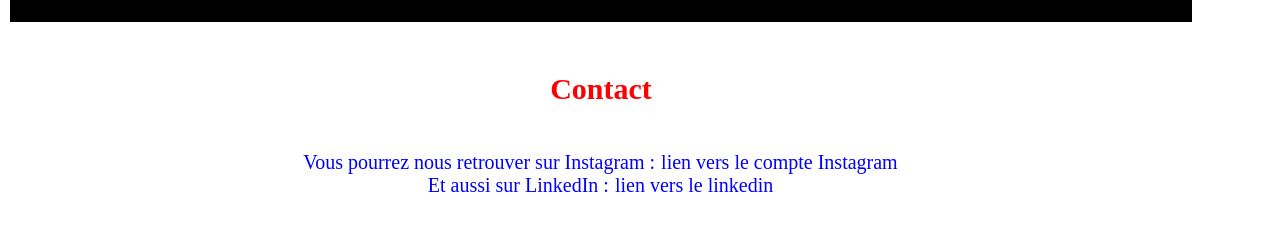
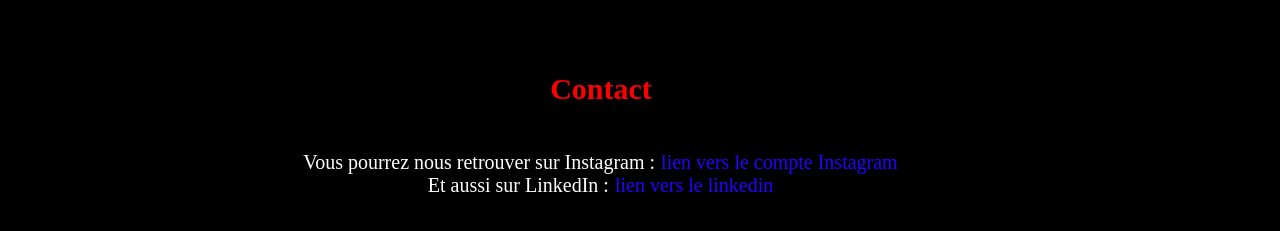
Before and after one commit to BUSTERDAY/Site-HUMAN-Ynov, a plain HTML site: page index.html in a window 1280 px wide. Shown: the part 715-946 px from the top of the page. Drawn offline with Linux system fonts and the light colour scheme.

Commit message:
style sombre sur accueil et claire sur page events

```diff
--- a/index.html
+++ b/index.html
@@ -7,7 +7,7 @@
         <link rel="stylesheet" href="style.css">
         <title> HUMAN Ynov </title>
     </head>
-    <body>
+    <body class="page_accueil">
         <div class="menu">
             <button class="button"> <a href="index.html"> Accueil </a></button>
             <button class="button" id="end"> <a href="pages/page_event.html"> Les évènements </a></button>
@@ -19,9 +19,9 @@
         </div>
         <div class="contact">
             <h2> Contact </h2>
-            <p>
-                Vous pourrez nous retrouver sur Instagram : <a target="_blank" href="https://www.instagram.com/humanynov/"> lien vers le compte Instagram </a> <br>
-                Et aussi sur LinkedIn : <a target="_blank" href="https://www.linkedin.com/company/human-ynov/"> lien vers le linkedin </a>
+            <p id="texte_accueil">
+                Vous pourrez nous retrouver sur Instagram : <a id="lien_accueil" target="_blank" href="https://www.instagram.com/humanynov/"> lien vers le compte Instagram </a> <br>
+                Et aussi sur LinkedIn : <a id="lien_accueil" target="_blank" href="https://www.linkedin.com/company/human-ynov/"> lien vers le linkedin </a>
             </p>
         </div>
     </body>
--- a/style.css
+++ b/style.css
@@ -9,7 +9,6 @@ body{
     font-family: 'Times New Roman';
     margin: 0;
     padding: 0;
-
 }
 
 h1{
@@ -45,6 +44,17 @@ a:link{
 }
 a:visited{
     color: black;
+}
+
+.page_accueil{
+    background-color: black;
+}
+#texte_accueil{
+    color: white;
+    font-family: 'Times New Roman';
+}
+#lien_accueil{
+    color: rgb(38, 0, 255);
 }
 
 .menu {
```
